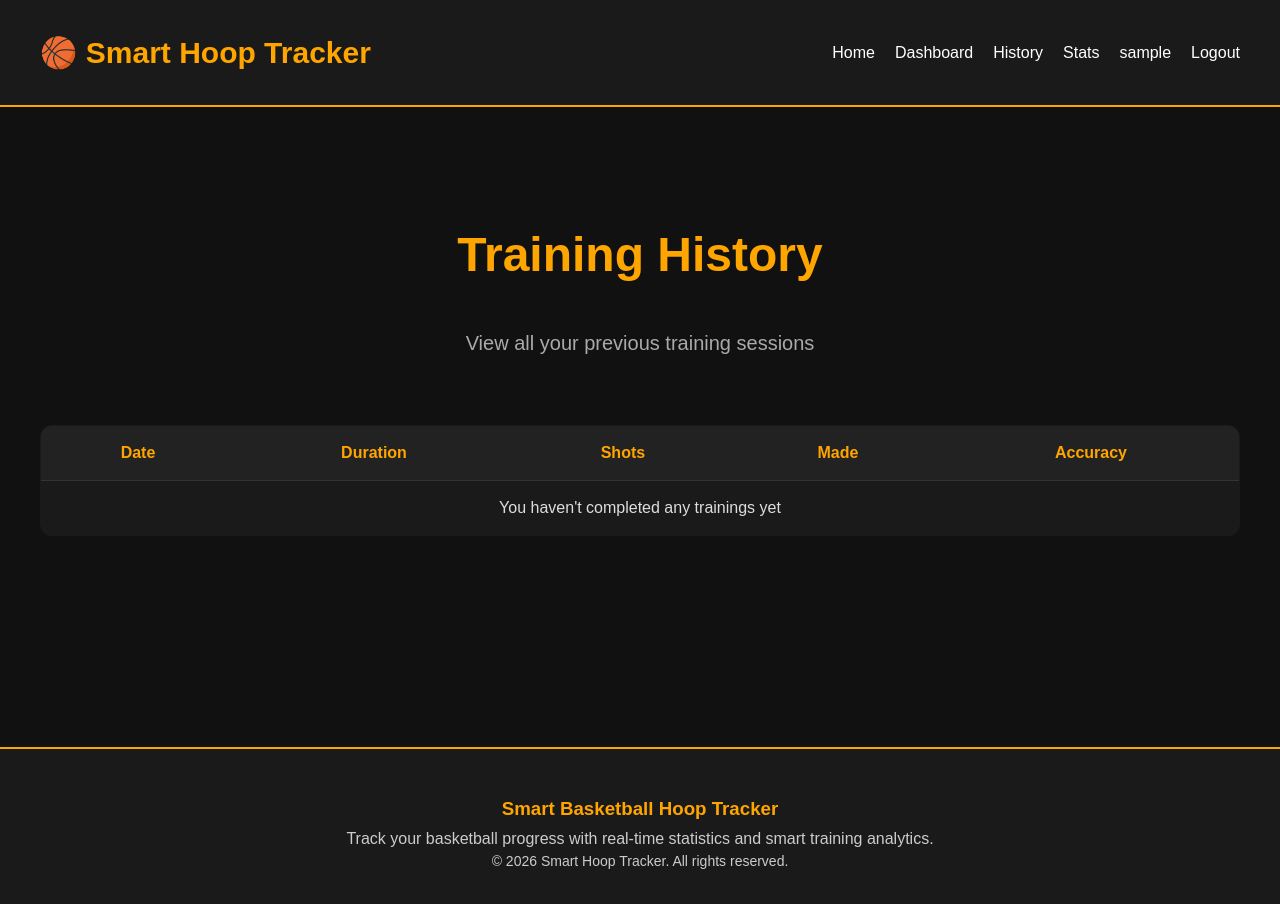
After one commit to BojidarTsankov/smart-basketball-hoop-tracker, a Django app: page /history/ in a window 1280 px wide. The commit adds this page. Run offline with Django 5.2, Linux system fonts and the light colour scheme; the visitor is signed in with stand-in values (Sample User, id 1); data that the repository does not hold is empty.

Commit message:
Add training history feature

```diff
--- a/web_app/apps/tracker/urls.py
+++ b/web_app/apps/tracker/urls.py
@@ -7,4 +7,5 @@ urlpatterns = [
     path('start_training', views.start_training, name='start_training'),
     path('session/<int:session_id>/', views.live_session, name='live_session'),
     path('session/<int:session_id>/end', views.end_session, name='end_session'),
+    path('history/', views.training_history, name='training_history'),
 ]
--- a/web_app/apps/tracker/views.py
+++ b/web_app/apps/tracker/views.py
@@ -69,6 +69,15 @@ def dashboard(request):
 
 
 @login_required
+def training_history(request):
+    trainings = TrainingSession.objects.filter(
+        user=request.user
+    ).order_by('-start_time')
+
+    return render(request, 'history.html', {'trainings': trainings})
+
+
+@login_required
 def start_training(request):
     session = TrainingSession.objects.create(user=request.user)
     return redirect('live_session', session_id=session.id)
--- /dev/null
+++ b/web_app/templates/history.html
@@ -0,0 +1,62 @@
+{% extends "base.html" %}
+
+{% block content %}
+
+<section class="dashboard">
+
+    <div class="training-header">
+
+        <h1>Training History</h1>
+
+        <p>View all your previous training sessions</p>
+
+    </div>
+
+    <div class="recent-trainings">
+
+        <table>
+
+            <thead>
+                <tr>
+                    <th>Date</th>
+                    <th>Duration</th>
+                    <th>Shots</th>
+                    <th>Made</th>
+                    <th>Accuracy</th>
+                </tr>
+            </thead>
+
+            <tbody>
+                {% for training in trainings %}
+
+                <tr>
+                    <td>{{ training.start_time|date:"d M Y" }}</td>
+                    <td>{{ training.duration }}</td>
+                    <td>{{ training.total_shots }}</td>
+                    <td>{{ training.made_shots }}</td>
+                    <td>
+                        {% if training.total_shots %}
+                        {% widthratio training.made_shots training.total_shots 100 %}%
+                        {% else %}
+                        0%
+                        {% endif %}
+                    </td>
+                </tr>
+
+                {% empty %}
+
+                <tr>
+                    <td colspan="5">You haven't completed any trainings yet</td>
+                </tr>
+
+                {% endfor %}
+
+            </tbody>
+
+        </table>
+
+    </div>
+
+</section>
+
+{% endblock %}
--- a/web_app/templates/partials/navbar.html
+++ b/web_app/templates/partials/navbar.html
@@ -7,7 +7,7 @@
     <ul class="nav-links">
         <li><a href="/">Home</a></li>
         <li><a href="{% url 'dashboard' %}">Dashboard</a></li>
-        <li><a href="#">Trainings</a></li>
+        <li><a href="{% url 'training_history' %}">History</a></li>
         <li><a href="#">Stats</a></li>
 
         {% if user.is_authenticated %}
```
Also changed, not shown: web_app/apps/tracker/models.py (+11 -0 lines).
